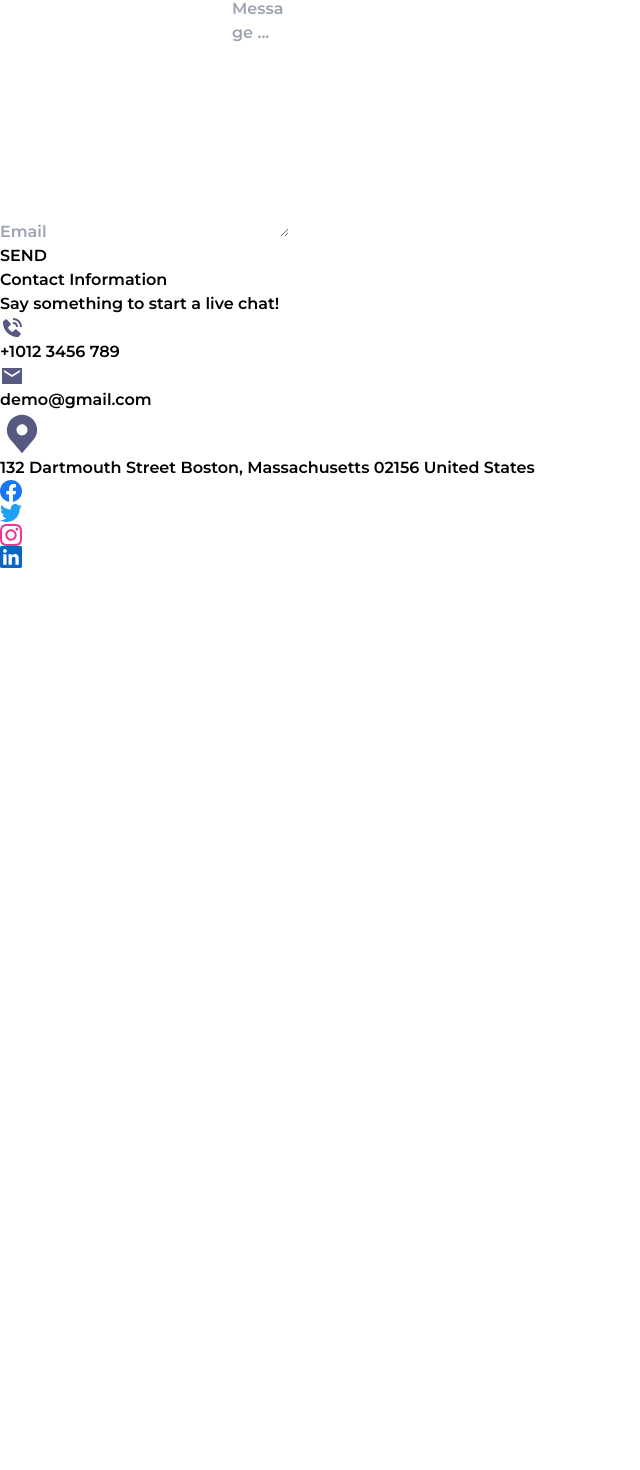
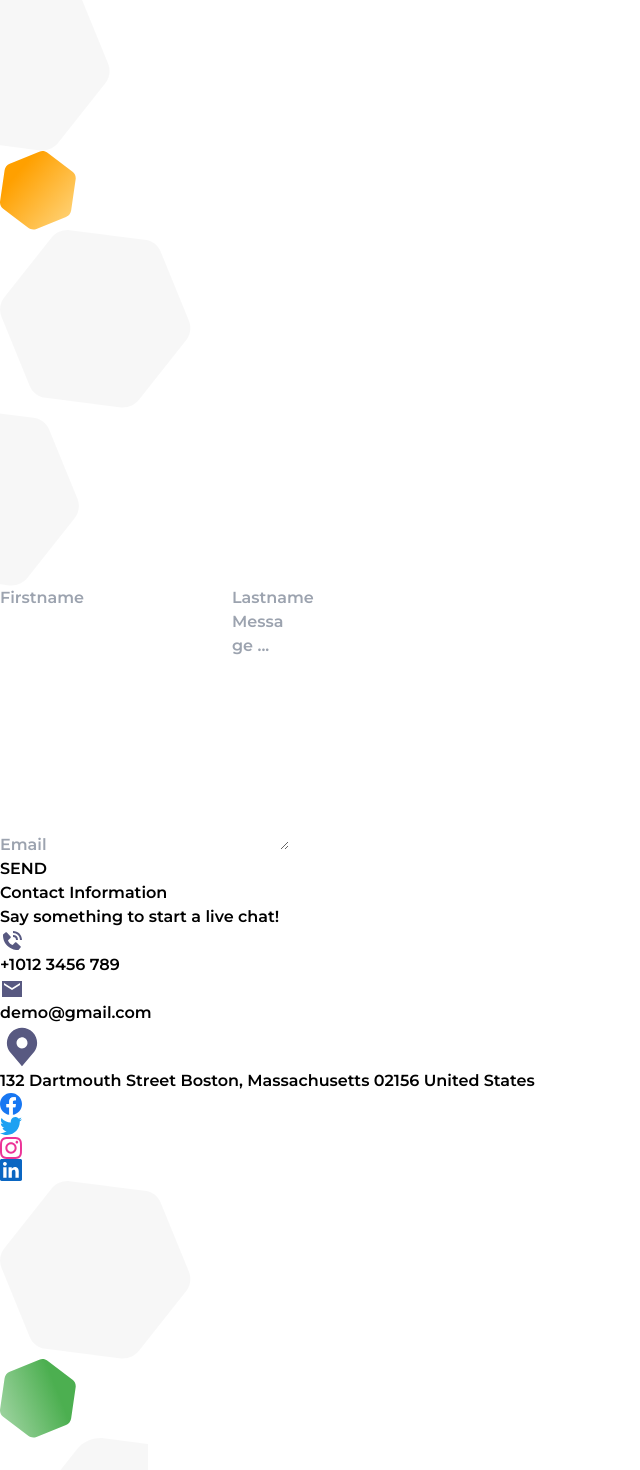
Before and after one commit to Iman-khodamoradiany/Crypto_Web, a React (Vite) app: page /ContactUs in a window 1280 px wide. Shown: the part 547-2017 px from the top of the page, without its empty margins (0-640 px from the left). Before the commit the page ends 1115 px from the top, so only its background shows below. Built offline with nearby package versions, Linux system fonts and the light colour scheme.

Commit message:
style(ContactUsSection): add decorative hexagon iconsto background for visual enhancement

```diff
--- a/src/component/Ui/Atoms/Icons/Icons.jsx
+++ b/src/component/Ui/Atoms/Icons/Icons.jsx
@@ -140,6 +140,52 @@ function Icons({ Name }) {
                     </clipPath>
                 </defs>
             </svg>
+        case "grayHexagon1-contactUs":
+            return <svg width="110" height="178" viewBox="0 0 110 178" fill="none" xmlns="http://www.w3.org/2000/svg">
+                <path fill-rule="evenodd" clip-rule="evenodd" d="M-51.1197 155.875C-48.4864 162.329 -42.5357 166.858 -35.509 167.755L39.824 177.378C46.8507 178.276 53.8855 175.406 58.279 169.849L105.38 110.274C109.774 104.717 110.858 97.3182 108.224 90.864L79.9924 21.6661C77.359 15.2117 71.4084 10.6828 64.3816 9.78508L-10.9514 0.162201C-17.9781 -0.735235 -25.0129 2.13488 -29.4064 7.69162L-76.5075 67.2663C-80.9008 72.8234 -81.985 80.2223 -79.3517 86.6768L-51.1197 155.875Z" fill="black" fill-opacity="0.03" />
+            </svg>
+        case "orangeHexagon2-contactUs":
+            return <svg width="76" height="79" viewBox="0 0 76 79" fill="none" xmlns="http://www.w3.org/2000/svg">
+                <path fill-rule="evenodd" clip-rule="evenodd" d="M0.0839001 50.2359C-0.336741 53.1359 0.843107 56.0184 3.17916 57.7974L28.2236 76.8704C30.5596 78.6494 33.6967 79.0546 36.4534 77.9336L66.0077 65.9141C68.7644 64.793 70.7216 62.3158 71.1423 59.4157L75.6522 28.3232C76.0728 25.423 74.893 22.5406 72.5569 20.7615L47.5125 1.68851C45.1765 -0.0904726 42.0393 -0.495749 39.2827 0.625314L9.72839 12.6448C6.97168 13.766 5.01443 16.2431 4.59377 19.1433L0.0839001 50.2359Z" fill="url(#paint0_linear_1_1026)" />
+                <defs>
+                    <linearGradient id="paint0_linear_1_1026" x1="-9.46191" y1="53.5017" x2="74.0357" y2="124.447" gradientUnits="userSpaceOnUse">
+                        <stop stop-color="#FFA000" />
+                        <stop offset="1" stop-color="#FFECB3" />
+                    </linearGradient>
+                </defs>
+            </svg>
+        case "grayHexagon3-contactUs":
+            return <svg width="191" height="178" viewBox="0 0 191 178" fill="none" xmlns="http://www.w3.org/2000/svg">
+                <path fill-rule="evenodd" clip-rule="evenodd" d="M29.6496 155.875C32.2829 162.329 38.2336 166.858 45.2603 167.755L120.593 177.378C127.62 178.276 134.655 175.406 139.048 169.849L186.149 110.274C190.543 104.717 191.627 97.3182 188.994 90.864L160.762 21.6661C158.128 15.2117 152.178 10.6828 145.151 9.78508L69.8179 0.162201C62.7912 -0.735235 55.7564 2.13488 51.3629 7.69162L4.26178 67.2663C-0.131558 72.8234 -1.21573 80.2223 1.41762 86.6768L29.6496 155.875Z" fill="black" fill-opacity="0.03" />
+            </svg>
+        case "grayHexagon4-contactUs":
+            return <svg width="79" height="178" viewBox="0 0 79 178" fill="none" xmlns="http://www.w3.org/2000/svg">
+                <path fill-rule="evenodd" clip-rule="evenodd" d="M-81.8152 155.875C-79.182 162.329 -73.2313 166.858 -66.2046 167.755L9.12845 177.378C16.1551 178.276 23.1899 175.406 27.5834 169.849L74.6845 110.274C79.078 104.717 80.162 97.3182 77.5288 90.864L49.2968 21.6661C46.6634 15.2117 40.7128 10.6828 33.686 9.78508L-41.647 0.162201C-48.6737 -0.735235 -55.7085 2.13488 -60.1019 7.69162L-107.203 67.2663C-111.596 72.8234 -112.681 80.2223 -110.047 86.6768L-81.8152 155.875Z" fill="black" fill-opacity="0.03" />
+            </svg>
+        case "grayHexagon5-contactUs":
+            return <svg width="191" height="178" viewBox="0 0 191 178" fill="none" xmlns="http://www.w3.org/2000/svg">
+                <path fill-rule="evenodd" clip-rule="evenodd" d="M29.6496 155.875C32.2829 162.329 38.2336 166.858 45.2603 167.755L120.593 177.378C127.62 178.276 134.655 175.406 139.048 169.849L186.149 110.274C190.543 104.718 191.627 97.3182 188.994 90.864L160.762 21.6662C158.128 15.2117 152.178 10.6828 145.151 9.78511L69.8179 0.162231C62.7912 -0.735204 55.7564 2.13491 51.3629 7.69165L4.26178 67.2664C-0.131558 72.8234 -1.21573 80.2224 1.41762 86.6768L29.6496 155.875Z" fill="black" fill-opacity="0.03" />
+            </svg>
+        case "greenHexagon6-contactUs":
+            return <svg width="76" height="79" viewBox="0 0 76 79" fill="none" xmlns="http://www.w3.org/2000/svg">
+                <path fill-rule="evenodd" clip-rule="evenodd" d="M0.0841442 50.2359C-0.336497 53.1359 0.843352 56.0185 3.1794 57.7975L28.2238 76.8704C30.5599 78.6494 33.697 79.0547 36.4537 77.9336L66.0079 65.9141C68.7646 64.7931 70.7219 62.3158 71.1425 59.4158L75.6524 28.3232C76.0731 25.423 74.8932 22.5406 72.5572 20.7615L47.5127 1.68854C45.1767 -0.0904421 42.0396 -0.495719 39.2829 0.625344L9.72863 12.6448C6.97192 13.766 5.01467 16.2431 4.59401 19.1433L0.0841442 50.2359Z" fill="url(#paint0_linear_1_1029)" />
+                <defs>
+                    <linearGradient id="paint0_linear_1_1029" x1="36.552" y1="-20.0947" x2="-52.6096" y2="15.5335" gradientUnits="userSpaceOnUse">
+                        <stop stop-color="#4CAF50" />
+                        <stop offset="1" stop-color="#C8E6C9" />
+                    </linearGradient>
+                </defs>
+            </svg>
+        case "grayHexagon7-contactUs":
+            return <svg width="148" height="266" viewBox="0 0 148 266" fill="none" xmlns="http://www.w3.org/2000/svg">
+                <path fill-rule="evenodd" clip-rule="evenodd" d="M44.3985 233.27C48.3412 242.934 57.2394 249.72 67.7412 251.072L180.331 265.563C190.833 266.915 201.343 262.627 207.902 254.315L278.221 165.198C284.78 156.886 286.392 145.812 282.449 136.148L240.178 32.5393C236.235 22.8752 227.337 16.0894 216.835 14.7374L104.245 0.245767C93.7427 -1.10574 83.2331 3.18205 76.674 11.4943L6.35491 100.611C-0.204074 108.924 -1.81563 119.997 2.12725 129.661L44.3985 233.27Z" fill="black" fill-opacity="0.03" />
+            </svg>
+
+
+
+
+
+
 
     }
 }
--- a/src/component/Ui/Moloculs/ContactForm/ContactForm.jsx
+++ b/src/component/Ui/Moloculs/ContactForm/ContactForm.jsx
@@ -9,12 +9,12 @@ function ContactForm(){
             <div className="flex gap-2">
                 {
                     formInputList.map((item,index)=>(
-                        <Input key={index} placeholder={item.palaceholder} name={item.name} className="w-1/2 border-2 border-gray-200 rounded-xl py-3 text-xs px-5"/>
+                        <Input key={index} placeholder={item.palaceholder} name={item.name} className="w-1/2 border-2 border-gray-200 rounded-xl py-3 text-xs px-5 outline-none"/>
                     ))
                 }
             </div>
-            <Input placeholder="Email" name="email" className="w-full border-2 border-gray-200 rounded-xl text-xs py-3 px-5"/>
-            <textarea className="border-2 border-gray-200 rounded-xl py-2 px-5 text-xs resize-none" rows="10" cols="4" placeholder="Message ..."/>
+            <Input placeholder="Email" name="email" className="w-full border-2 border-gray-200 rounded-xl text-xs py-3 px-5 outline-none"/>
+            <textarea className="border-2 border-gray-200 rounded-xl py-2 px-5 text-xs resize-none outline-none" rows="10" cols="4" placeholder="Message ..."/>
             <div className="flex justify-end pt-2">
                 <Button type="submit" className="w-1/3 py-2 bg-[#1DAEFF] rounded-lg text-white">SEND</Button>
             </div>
--- a/src/component/Ui/Organims/ContactUsSection/ContactUsSection.jsx
+++ b/src/component/Ui/Organims/ContactUsSection/ContactUsSection.jsx
@@ -1,16 +1,47 @@
 import ContactForm from "../../Moloculs/ContactForm/ContactForm"
 import ContactInfo from "../../Moloculs/ContactUs-ContactInfo/ContactInfo"
+import Icons from "../../Atoms/Icons/Icons"
 
 function ContactUsSection(){
     return(
-        <div className="w-9/12 mx-auto grid grid-cols-3 gap-12">
-            <div className="col-span-2">
-                <ContactForm />
+        <div className="flex flex-col gap-20">
+            <div className="relative -z-10">
+                <div className="absolute -top-24">
+                    <Icons Name={'grayHexagon1-contactUs'} />
+                </div>
+                <div className="absolute -top-8 left-8">
+                    <Icons Name={'orangeHexagon2-contactUs'} />
+                </div>
+                <div className="absolute top-3 left-20">
+                    <Icons Name={'grayHexagon3-contactUs'} />
+                </div>
+                <div className="absolute top-24 left-1">
+                    <Icons Name={'grayHexagon4-contactUs'} />
+                </div>
             </div>
-            <div>
-                <ContactInfo />
+            <div className="w-9/12 mx-auto grid grid-cols-3 gap-12 pt-10">
+                <div className="col-span-2">
+                    <ContactForm />
+                </div>
+                <div>
+                    <ContactInfo />
+                </div>
+            </div>
+            <div className="relative -z-10">
+                <div>
+                    <div className="absolute -top-64 right-16">
+                        <Icons Name={'grayHexagon5-contactUs'} />
+                    </div>
+                    <div className="absolute -top-48 right-2">
+                        <Icons Name={'greenHexagon6-contactUs'} />
+                    </div>
+                    <div className="absolute -top-28 right-0">
+                        <Icons Name={'grayHexagon7-contactUs'} />
+                    </div>
+                </div>
             </div>
         </div>
+
     )
 }
 
```
